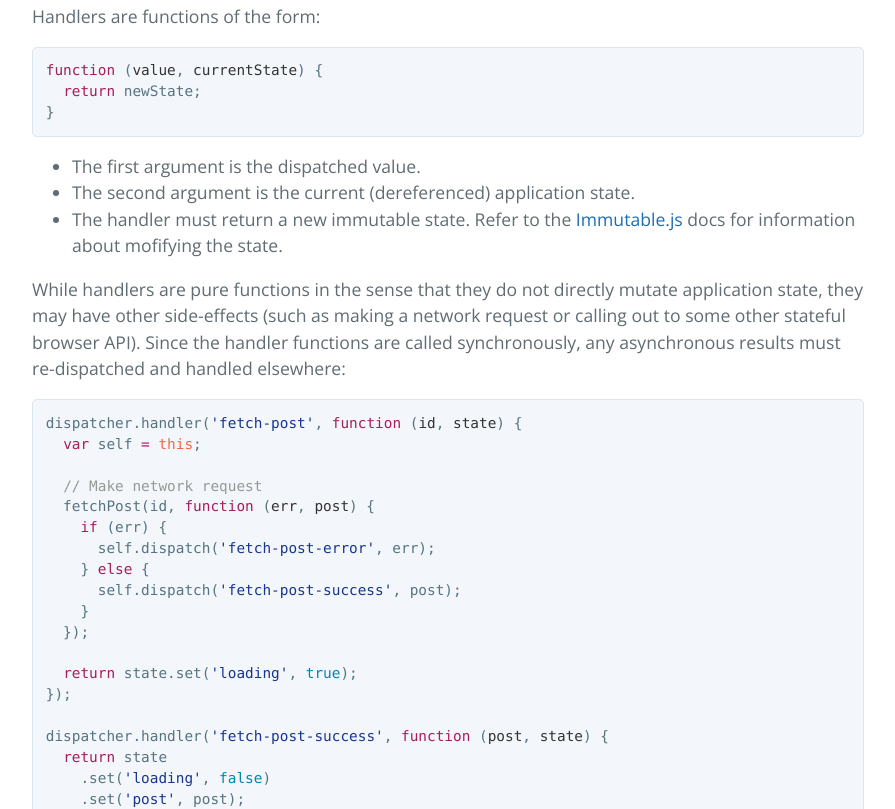
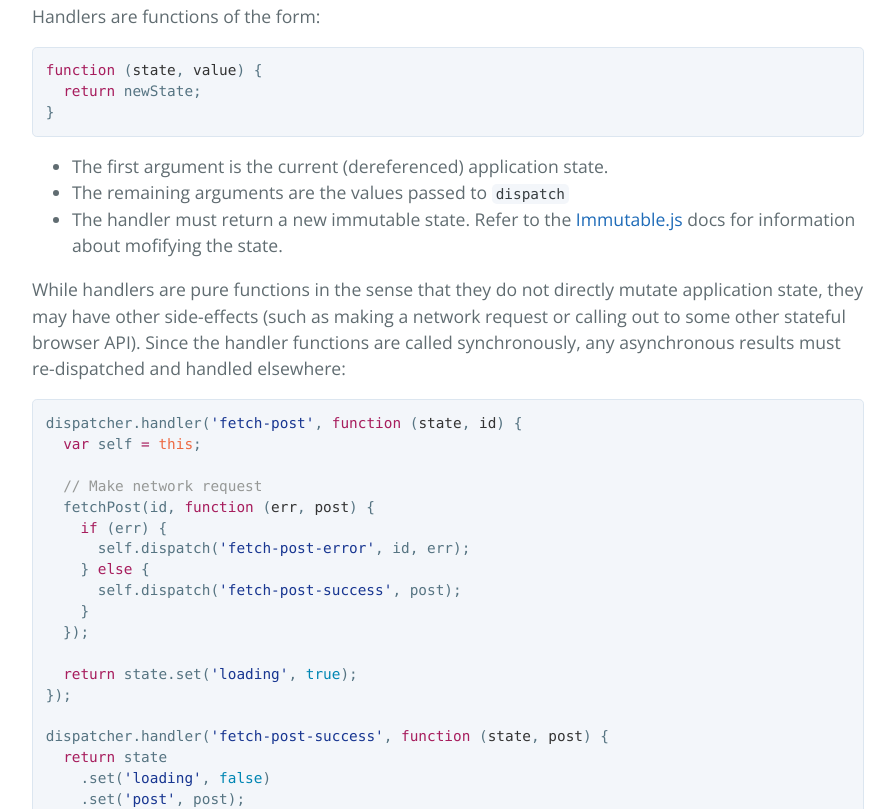
Before and after one commit to scttnlsn/syphon, a plain HTML site: page index.html in a window 1280 px wide. Shown: the part 2922-3731 px from the top of the page, without its empty margins (192-1087 px from the left). Drawn offline with nearby package versions, Linux system fonts and the light colour scheme.

```diff
--- a/index.html
+++ b/index.html
@@ -48,8 +48,8 @@
 
 <span class="pl-k">var</span> dispatcher <span class="pl-k">=</span> syphon.dispatcher();
 
-dispatcher.handler(<span class="pl-s"><span class="pl-pds">'</span>update-text<span class="pl-pds">'</span></span>, <span class="pl-k">function</span> (<span class="pl-smi">value</span>, <span class="pl-smi">state</span>) {
-  <span class="pl-k">return</span> state.set(<span class="pl-s"><span class="pl-pds">'</span>text<span class="pl-pds">'</span></span>, value);
+dispatcher.handler(<span class="pl-s"><span class="pl-pds">'</span>update-text<span class="pl-pds">'</span></span>, <span class="pl-k">function</span> (<span class="pl-smi">state</span>, <span class="pl-smi">text</span>) {
+  <span class="pl-k">return</span> state.set(<span class="pl-s"><span class="pl-pds">'</span>text<span class="pl-pds">'</span></span>, text);
 });
 
 <span class="pl-k">var</span> Component <span class="pl-k">=</span> React.createClass({
@@ -114,25 +114,26 @@
 
 <p>Handlers are functions of the form:</p>
 
-<div class="highlight highlight-js"><pre><span class="pl-k">function</span> (<span class="pl-smi">value</span>, <span class="pl-smi">currentState</span>) {
+<div class="highlight highlight-js"><pre><span class="pl-k">function</span> (<span class="pl-smi">state</span>, <span class="pl-smi">value</span>) {
   <span class="pl-k">return</span> newState;
 }</pre></div>
 
 <ul>
-<li>The first argument is the dispatched value.</li>
-<li>The second argument is the current (dereferenced) application state.</li>
+<li>The first argument is the current (dereferenced) application state.</li>
+<li>The remaining arguments are the values passed to <code>dispatch</code>
+</li>
 <li>The handler must return a new immutable state.  Refer to the <a href="http://facebook.github.io/immutable-js/">Immutable.js</a> docs for information about mofifying the state.</li>
 </ul>
 
 <p>While handlers are pure functions in the sense that they do not directly mutate application state, they may have other side-effects (such as making a network request or calling out to some other stateful browser API).  Since the handler functions are called synchronously, any asynchronous results must re-dispatched and handled elsewhere:</p>
 
-<div class="highlight highlight-js"><pre>dispatcher.handler(<span class="pl-s"><span class="pl-pds">'</span>fetch-post<span class="pl-pds">'</span></span>, <span class="pl-k">function</span> (<span class="pl-smi">id</span>, <span class="pl-smi">state</span>) {
+<div class="highlight highlight-js"><pre>dispatcher.handler(<span class="pl-s"><span class="pl-pds">'</span>fetch-post<span class="pl-pds">'</span></span>, <span class="pl-k">function</span> (<span class="pl-smi">state</span>, <span class="pl-smi">id</span>) {
   <span class="pl-k">var</span> self <span class="pl-k">=</span> <span class="pl-v">this</span>;
 
   <span class="pl-c">// Make network request</span>
   fetchPost(id, <span class="pl-k">function</span> (<span class="pl-smi">err</span>, <span class="pl-smi">post</span>) {
     <span class="pl-k">if</span> (err) {
-      self.dispatch(<span class="pl-s"><span class="pl-pds">'</span>fetch-post-error<span class="pl-pds">'</span></span>, err);
+      self.dispatch(<span class="pl-s"><span class="pl-pds">'</span>fetch-post-error<span class="pl-pds">'</span></span>, id, err);
     } <span class="pl-k">else</span> {
       self.dispatch(<span class="pl-s"><span class="pl-pds">'</span>fetch-post-success<span class="pl-pds">'</span></span>, post);
     }
@@ -141,16 +142,16 @@
   <span class="pl-k">return</span> state.set(<span class="pl-s"><span class="pl-pds">'</span>loading<span class="pl-pds">'</span></span>, <span class="pl-c1">true</span>);
 });
 
-dispatcher.handler(<span class="pl-s"><span class="pl-pds">'</span>fetch-post-success<span class="pl-pds">'</span></span>, <span class="pl-k">function</span> (<span class="pl-smi">post</span>, <span class="pl-smi">state</span>) {
+dispatcher.handler(<span class="pl-s"><span class="pl-pds">'</span>fetch-post-success<span class="pl-pds">'</span></span>, <span class="pl-k">function</span> (<span class="pl-smi">state</span>, <span class="pl-smi">post</span>) {
   <span class="pl-k">return</span> state
     .set(<span class="pl-s"><span class="pl-pds">'</span>loading<span class="pl-pds">'</span></span>, <span class="pl-c1">false</span>)
     .set(<span class="pl-s"><span class="pl-pds">'</span>post<span class="pl-pds">'</span></span>, post);
 });
 
-dispatcher.handler(<span class="pl-s"><span class="pl-pds">'</span>fetch-post-error<span class="pl-pds">'</span></span>, <span class="pl-k">function</span> (<span class="pl-smi">err</span>, <span class="pl-smi">state</span>) {
+dispatcher.handler(<span class="pl-s"><span class="pl-pds">'</span>fetch-post-error<span class="pl-pds">'</span></span>, <span class="pl-k">function</span> (<span class="pl-smi">state</span>, <span class="pl-smi">id</span>, <span class="pl-smi">err</span>) {
   <span class="pl-k">return</span> state
     .set(<span class="pl-s"><span class="pl-pds">'</span>loading<span class="pl-pds">'</span></span>, <span class="pl-c1">false</span>)
-    .set(<span class="pl-s"><span class="pl-pds">'</span>notice<span class="pl-pds">'</span></span>, <span class="pl-s"><span class="pl-pds">'</span>There was an error fetching the post.<span class="pl-pds">'</span></span>)
+    .set(<span class="pl-s"><span class="pl-pds">'</span>notice<span class="pl-pds">'</span></span>, <span class="pl-s"><span class="pl-pds">'</span>There was an error fetching the post with id=<span class="pl-pds">'</span></span> <span class="pl-k">+</span> id)
     .set(<span class="pl-s"><span class="pl-pds">'</span>error<span class="pl-pds">'</span></span>, err);
 });</pre></div>
 
@@ -160,26 +161,26 @@
 <p>You will typically only need a single dispatcher per application since it can coordinate multiple handlers.  To add handlers to a dispatcher either pass them to the constructor or call the <code>handler</code> function:</p>
 
 <div class="highlight highlight-js"><pre><span class="pl-k">var</span> dispatcher <span class="pl-k">=</span> syphon.dispatcher({
-  <span class="pl-en">foo</span>: <span class="pl-k">function</span> (<span class="pl-smi">value</span>, <span class="pl-smi">state</span>) { ... },
-  <span class="pl-en">bar</span>: <span class="pl-k">function</span> (<span class="pl-smi">value</span>, <span class="pl-smi">state</span>) { ... }
+  <span class="pl-en">foo</span>: <span class="pl-k">function</span> (<span class="pl-smi">state</span>, <span class="pl-smi">value</span>) { ... },
+  <span class="pl-en">bar</span>: <span class="pl-k">function</span> (<span class="pl-smi">state</span>, <span class="pl-smi">value</span>) { ... }
 });</pre></div>
 
 <p>or</p>
 
 <div class="highlight highlight-js"><pre><span class="pl-k">var</span> dispatcher <span class="pl-k">=</span> syphon.dispatcher();
 
-dispatcher.handler(<span class="pl-s"><span class="pl-pds">'</span>foo<span class="pl-pds">'</span></span>, <span class="pl-k">function</span> (<span class="pl-smi">value</span>, <span class="pl-smi">state</span>) { ... });
-dispatcher.handler(<span class="pl-s"><span class="pl-pds">'</span>bar<span class="pl-pds">'</span></span>, <span class="pl-k">function</span> (<span class="pl-smi">value</span>, <span class="pl-smi">state</span>) { ... });</pre></div>
+dispatcher.handler(<span class="pl-s"><span class="pl-pds">'</span>foo<span class="pl-pds">'</span></span>, <span class="pl-k">function</span> (<span class="pl-smi">state</span>, <span class="pl-smi">value</span>) { ... });
+dispatcher.handler(<span class="pl-s"><span class="pl-pds">'</span>bar<span class="pl-pds">'</span></span>, <span class="pl-k">function</span> (<span class="pl-smi">state</span>, <span class="pl-smi">value</span>) { ... });</pre></div>
 
-<p>To dispatch a value, call the <code>dispatch</code> function, passing the handler name and any contextual value:</p>
+<p>To dispatch an action, call the <code>dispatch</code> function, passing the handler name and any additional values:</p>
 
-<div class="highlight highlight-js"><pre>dispatcher.dispatch(<span class="pl-s"><span class="pl-pds">'</span>example<span class="pl-pds">'</span></span>, { foo<span class="pl-k">:</span> <span class="pl-s"><span class="pl-pds">'</span>bar<span class="pl-pds">'</span></span>, baz<span class="pl-k">:</span> <span class="pl-c1">123</span> });</pre></div>
+<div class="highlight highlight-js"><pre>dispatcher.dispatch(<span class="pl-s"><span class="pl-pds">'</span>example<span class="pl-pds">'</span></span>, <span class="pl-s"><span class="pl-pds">'</span>foo<span class="pl-pds">'</span></span>, { bar<span class="pl-k">:</span> <span class="pl-c1">123</span> });</pre></div>
 
 <p>The dispatcher emits a <code>dispatch</code> event after each handler is called:</p>
 
 <div class="highlight highlight-js"><pre>dispatcher.on(<span class="pl-s"><span class="pl-pds">'</span>dispatch<span class="pl-pds">'</span></span>, <span class="pl-k">function</span> (<span class="pl-smi">dispatch</span>) {
    <span class="pl-en">console</span><span class="pl-c1">.log</span>(dispatch.<span class="pl-c1">name</span>);  <span class="pl-c">// name of the handler invoked</span>
-   <span class="pl-en">console</span><span class="pl-c1">.log</span>(dispatch.<span class="pl-c1">value</span>); <span class="pl-c">// value passed to the handler</span>
+   <span class="pl-en">console</span><span class="pl-c1">.log</span>(dispatch.args);  <span class="pl-c">// additional args passed to the handler</span>
    <span class="pl-en">console</span><span class="pl-c1">.log</span>(dispatch.state); <span class="pl-c">// state returned from the handler</span>
 });</pre></div>
 
@@ -221,7 +222,7 @@
 
 <p>By using the mixin you can...</p>
 
-<p>Dispatch new values:</p>
+<p>Dispatch new actions:</p>
 
 <div class="highlight highlight-js"><pre><span class="pl-k">var</span> MyComponent <span class="pl-k">=</span> React.createClass({
   mixins<span class="pl-k">:</span> [syphon.mixin],
```
Also changed, not shown: params.json (+1 -1 lines).
